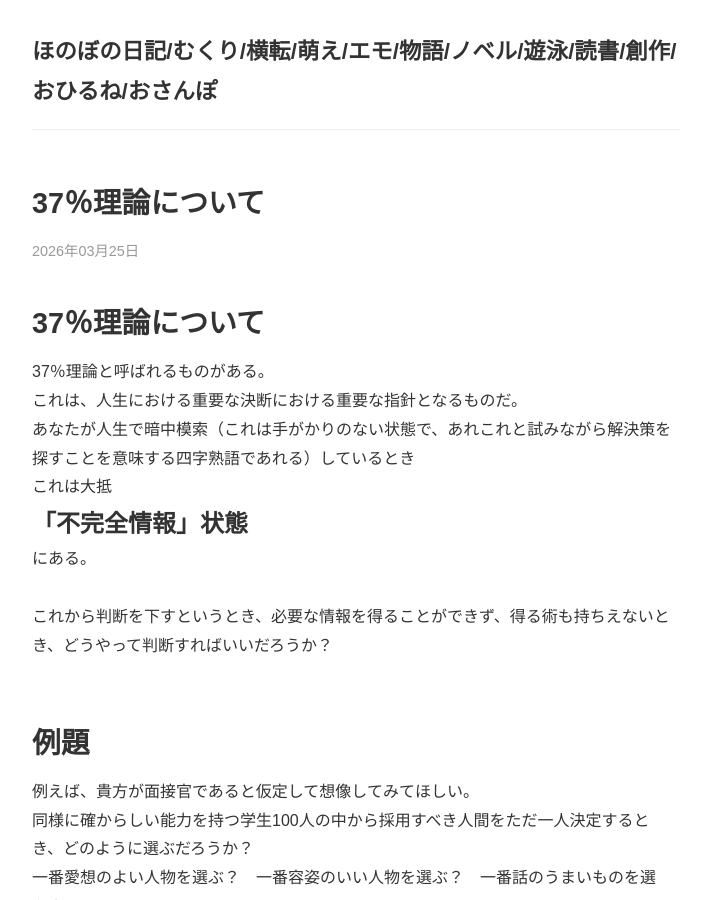
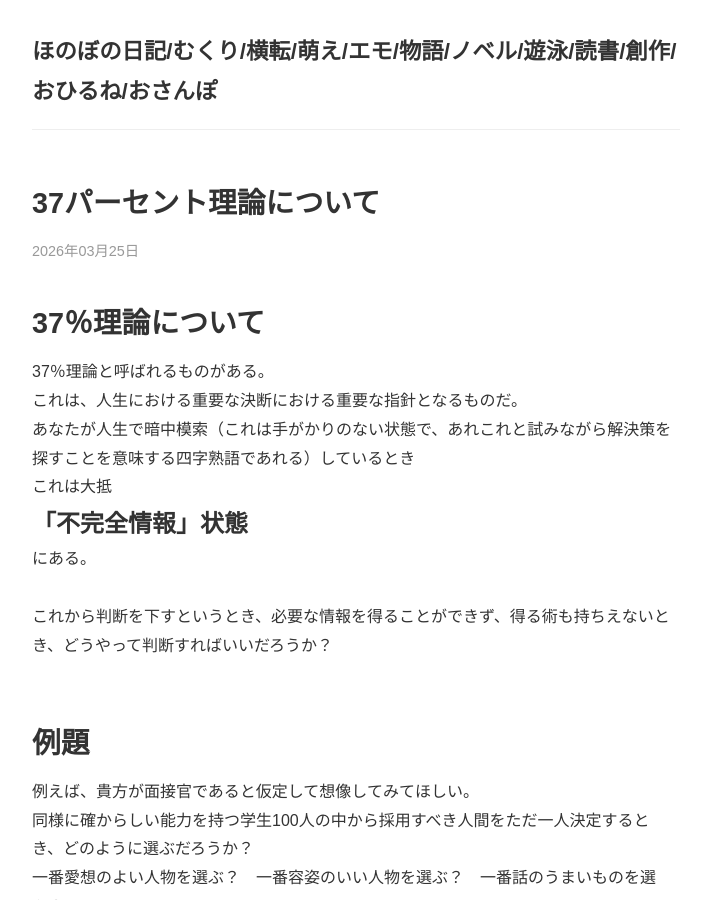
Before and after one commit to gydggufjdb/ofutongeo, a Jekyll site: the page built from _posts/2026-03-25-37.md, in a window 1280 px wide and 900 px high. Shown: the whole window, without its empty margins (284-995 px from the left). Built offline with Jekyll 4.4.1, drawn with Linux system fonts in a browser that asks for light colours.

Commit message:
add post

```diff
--- a/_posts/2026-03-25-37.md
+++ b/_posts/2026-03-25-37.md
@@ -1,6 +1,6 @@
 ---
 layout: post
-title: "37％理論について"
+title: "37パーセント理論について"
 date: 2026-03-25
 ---
 
```
